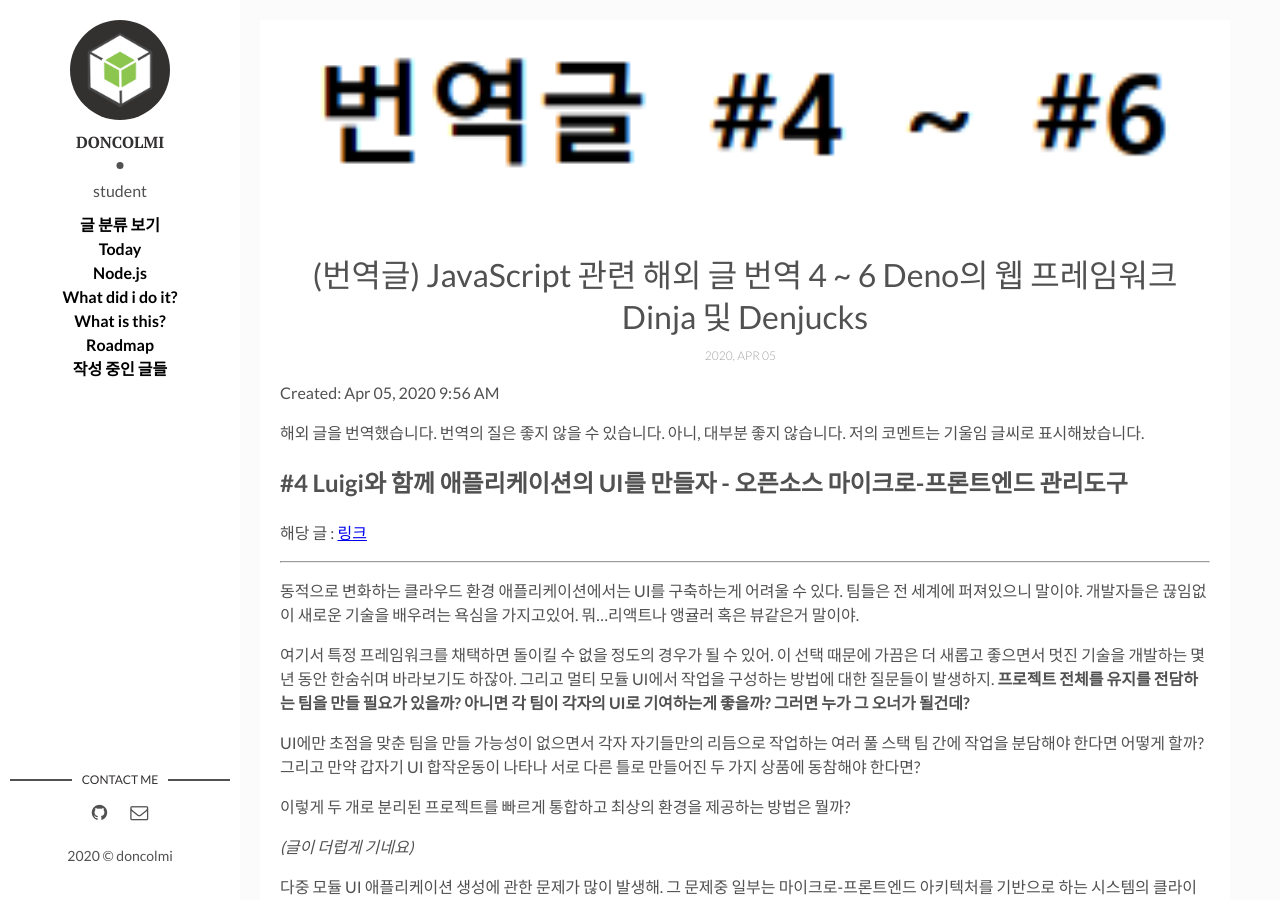
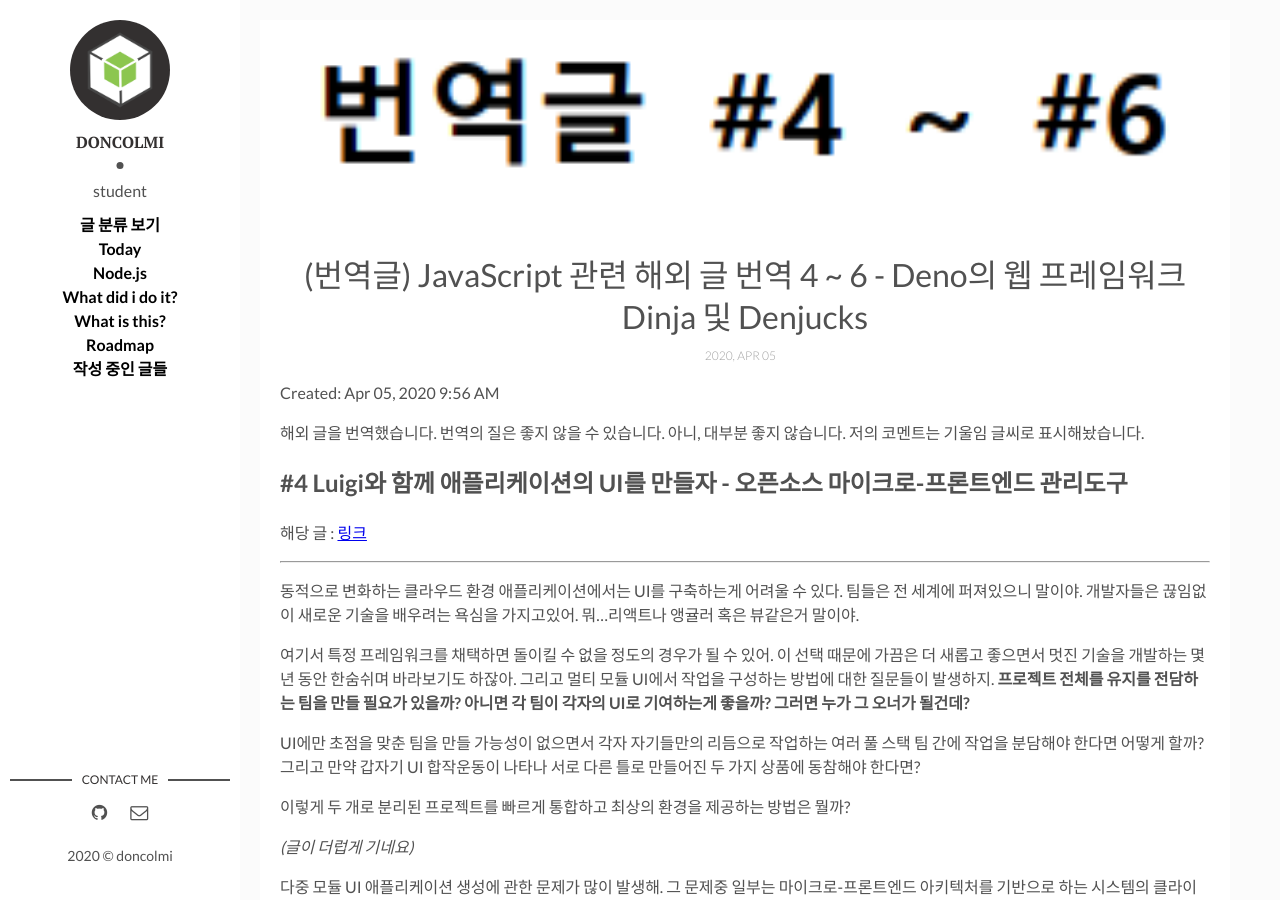
Before and after one commit to doncolmi/doncolmi.github.io, a Jekyll site: the page built from _posts/wit/2020-04-05-번역글(2).md, in a window 1280 px wide and 900 px high. Built offline with Jekyll 4.4.1, drawn with Linux system fonts in a browser that asks for light colours; comment, search, counter and statistics services are not loaded.

Commit message:
Update 2020-04-05-번역글(2).md

```diff
--- a/_posts/wit/2020-04-05-번역글(2).md
+++ b/_posts/wit/2020-04-05-번역글(2).md
@@ -1,6 +1,6 @@
 ---
 layout: post
-title: (번역글) JavaScript 관련 해외 글 번역 4 ~ 6 Deno의 웹 프레임워크 Dinja 및 Denjucks
+title: (번역글) JavaScript 관련 해외 글 번역 4 ~ 6 - Deno의 웹 프레임워크 Dinja 및 Denjucks
 date: 2020-04-05 11:43:00 +0000
 description: hello
 img: ./wit/2020-04-05-번역글(2)/2.PNG
```
